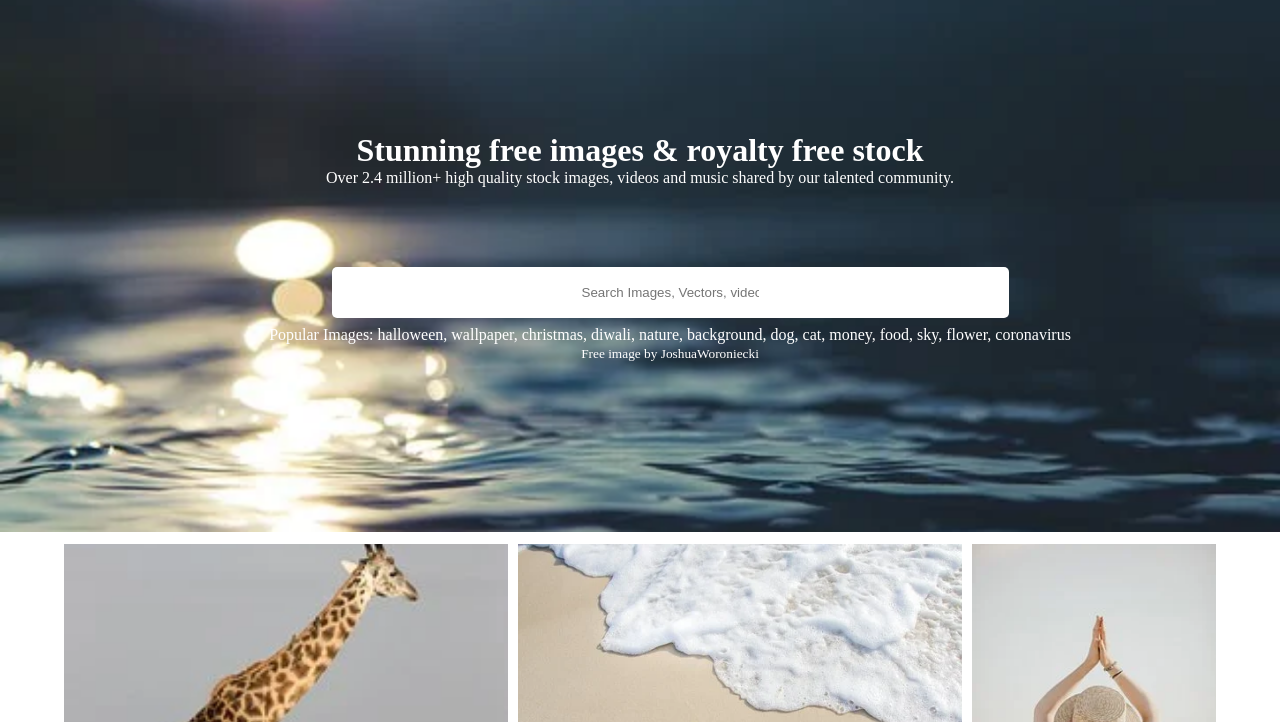
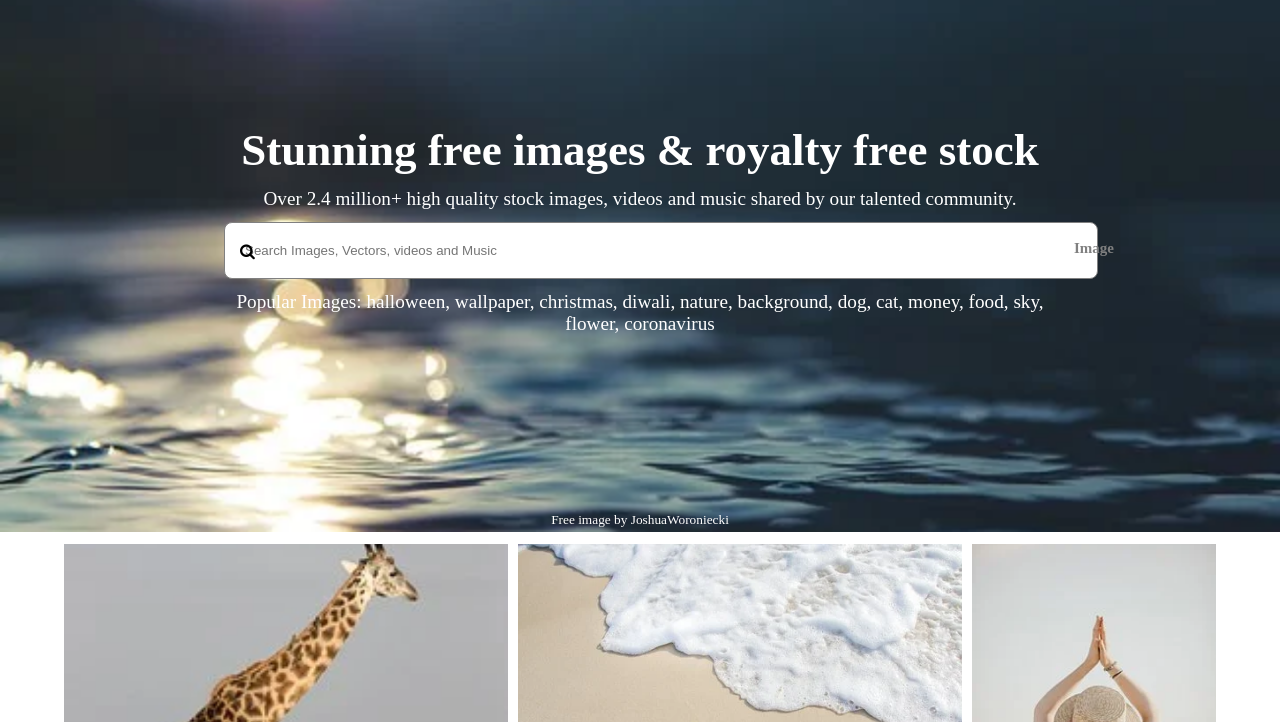
Before and after one commit to aceDavon/Pixabay-Project, a plain HTML site: page index.html in a window 1280 px wide. Shown: the part 78-800 px from the top of the page. Drawn offline with Linux system fonts and the light colour scheme.

Commit message:
restyled the banner section adding icons on input element

```diff
--- a/index.html
+++ b/index.html
@@ -6,6 +6,7 @@
     <meta name="viewport" content="width=device-width, initial-scale=1.0">
     <title>2.4 million+ Stunning Free Images to Use Anywhere - Pixabay</title>
     <link rel="stylesheet" href="./style.css">
+    <link rel="stylesheet" href="https://cdnjs.cloudflare.com/ajax/libs/font-awesome/4.7.0/css/font-awesome.min.css">
 </head>
 <body>
     <nav class="navigation">
@@ -36,7 +37,7 @@
             </div>
         </div>
     </nav>
-    <div class="banner">
+    <!--<div class="banner">
         <h1>Stunning free images & royalty free stock</h1>
         <p class="intro-text">Over 2.4 million+ high quality stock images, videos
             and music shared by our talented community.
@@ -51,6 +52,27 @@
             <small>
                 Free image by JoshuaWoroniecki
             </small>
+        </div>
+    </div> -->
+    <div class="banner">
+        <div class="banner-text">
+            <h1>Stunning free images & royalty free stock</h1>
+            <p class="intro-text">Over 2.4 million+ high quality stock images, videos
+            and music shared by our talented community.
+            </p>
+            <i class="fa fa-search"></i>
+            <h6 class="holder">Image</h6>
+            <input type="text" placeholder="Search Images, Vectors, videos and Music">
+            <p class="banner-text-suggest">
+                Popular Images: halloween, wallpaper, christmas,
+                diwali, nature, background, dog, cat, money, food,
+                sky, flower, coronavirus
+            </p>
+            <div class="banner-text-small">
+                <small>
+                    Free image by JoshuaWoroniecki
+                </small>
+            </div>
         </div>
     </div>
     <div class="row1">
--- a/style.css
+++ b/style.css
@@ -53,35 +53,52 @@
     height: 550px;
 }
 
-.banner h1 {
+.banner-text {
     color: white;
-    text-align: center;
-    position: relative;
-    top: 150px;
-
+    width: 65%;
+    margin: auto;
+    padding-top: 130px;
 }
 
-.intro-text {
-    margin-top: 150px;
-    color: white;
-    text-align: center;
-}
-.text-input {
-    margin-left: 580px;
-    margin-top: 150px;
-}
-
-.banner-footer {
-    margin: 80px 0 3px 60px;
-    color: white;
+.banner-text h1 {
+    font-size: 45px;
+    padding: 12px 0;
     text-align: center;
 }
 
-.banner-footer input {
-    padding: 18px 250px;
-    border-radius: 5px;
-    border: none;
-    margin-bottom: 8px;
+.banner-text p {
+    font-size: larger;
+    text-align: center;
+}
+
+.banner i {
+    position: absolute;
+    color: black;
+    padding: 8px;
+    margin: 25px 5px 0 8px ;
+}
+
+.holder {
+    position: absolute;
+    margin: 30px 8px 0 850px ;
+    color: grey;
+    font-size: 15px;
+}
+
+.banner-text input {
+    padding: 20px;
+    width: 100%;
+    margin: 12px 0;
+    border: solid grey 1px;
+    border-radius: 8px;
+}
+
+.banner-text-suggest {
+    margin-bottom: 175px;
+}
+
+.banner-text-small {
+    text-align: center;
 }
 
 .row1 {
@@ -110,11 +127,13 @@
 .column3 {
     flex-basis: 200px;
     max-width: 300px;
+    flex-grow: 1;
 }
 
 .column2 {
     flex-basis: 250px;
     max-width: 280px;
+    flex-grow: 1;
 }
 
 .footer {
```
